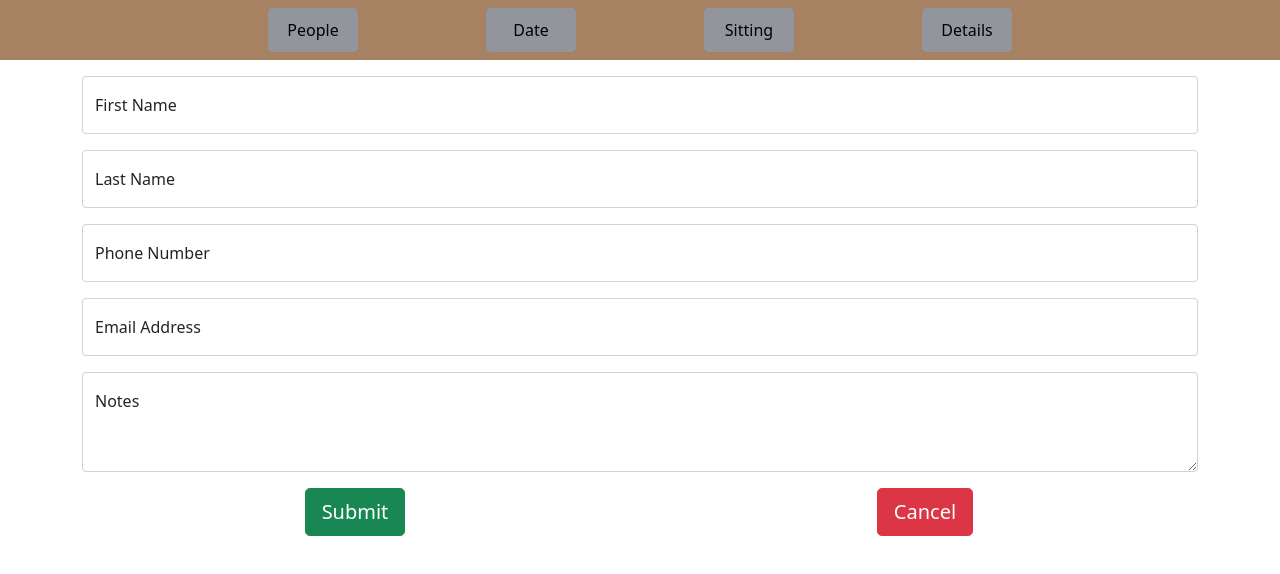
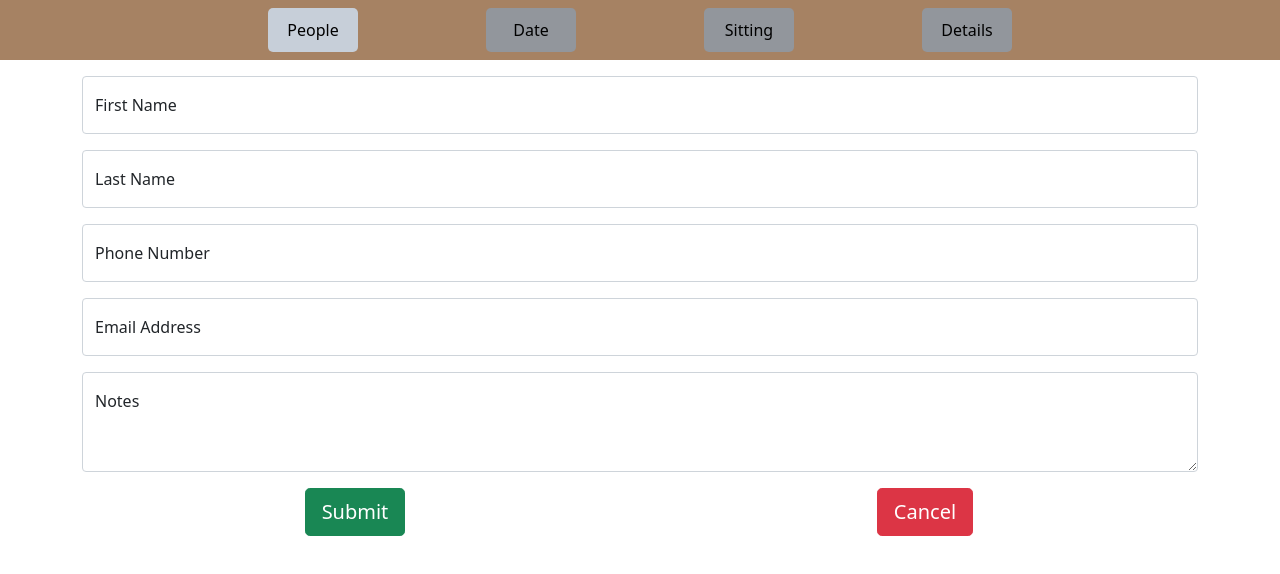
Before and after one commit to Josh8011/reservation, a React (Create React App) app: page /Details in a window 1280 px wide. Shown: the top 574 px of the page. Built offline with nearby package versions, Linux system fonts and the light colour scheme.

Commit message:
Working Nav

```diff
--- a/package.json
+++ b/package.json
@@ -7,6 +7,7 @@
     "@testing-library/react": "^13.1.1",
     "@testing-library/user-event": "^13.5.0",
     "bootstrap": "^5.1.3",
+    "moment": "^2.29.3",
     "react": "^18.1.0",
     "react-bootstrap": "^2.3.1",
     "react-dom": "^18.1.0",
--- a/src/App.js
+++ b/src/App.js
@@ -12,7 +12,7 @@ function App() {
   //information state storage and functions
   const [reservationInfo , setReservationInfo]= useState({})
   //page selection state
-  const [selected , setSelected] = useState({});
+  const [selected , setSelected] = useState();
 
   useEffect(()=>{
     (async()=>{
@@ -20,13 +20,13 @@ function App() {
     })();
     let onReloadPage = location.pathname.replace(/\//g,'')
     setSelected(onReloadPage?onReloadPage:"people");
-    //debugger;
+
   } ,[]);
 
   function loadReservationInfo(){
       //Get reservation info from session storage or create new
       let tempResInfo = Storage.getSessionItem('reservationInfo', reservationArray.reduce((obj, key) => ({ ...obj, [key]: null}), {}));
-      tempResInfo.date = tempResInfo.date? new Date(tempResInfo.date) : null
+      //tempResInfo.date = tempResInfo.date? new Date(tempResInfo.date) : null
       Storage.setSessionItem('reservationInfo', tempResInfo);
       setReservationInfo(tempResInfo);
   }
@@ -35,8 +35,13 @@ function App() {
   //checks if object contains passsed property
     if(reservationInfo.hasOwnProperty(propertyAsString)){
       let newInfo = {...reservationInfo, [propertyAsString.toLowerCase()]:newValue};
+
+      if(propertyAsString.toLowerCase()===reservationArray[1]){
+        newInfo[reservationArray[2]] = null;
+      }
       setReservationInfo(newInfo);
       Storage.setSessionItem('reservationInfo', newInfo);
+
     }
     else{
       console.log(`reservationInfo object does not contain the property '${propertyAsString}'`)
--- a/src/Components/Header.js
+++ b/src/Components/Header.js
@@ -16,11 +16,11 @@ export function Header(props) {
     return(
         <div className='Body'>
 
-            <HeaderLink selected={selected} Name={ResInfo.people? ResInfo.people: "People" } Path="people" IsFilled={ResInfo.people}/>
+            <HeaderLink selected={selected} Name={ResInfo.people? ResInfo.people: "People" } Path="people" ResInfo={ResInfo}/>
             <HeaderLink selected={selected} Name={ResInfo.date?
-                `${addPadding(ResInfo.date.getDate())}/${addPadding(ResInfo.date.getMonth()+1)}/${ResInfo.date.getFullYear()}`: 'Date'} Path="date" IsFilled={ResInfo.date}/>
-            <HeaderLink selected={selected} Name={ResInfo.sitting? ResInfo.sitting.Start :"Sitting"} Path="sitting" IsFilled={ResInfo.sitting}/>
-            <HeaderLink selected={selected} Name="Details" Path="details" IsFilled={ResInfo.details}/>
+                `${addPadding(ResInfo.date.day)}/${addPadding(ResInfo.date.month)}/${ResInfo.date.year}`: 'Date'} Path="date" ResInfo={ResInfo}/>
+            <HeaderLink selected={selected} Name={ResInfo.sitting? ResInfo.sitting.Start :"Sitting"} Path="sitting" ResInfo={ResInfo}/>
+            <HeaderLink selected={selected} Name="Details" Path="details" ResInfo={ResInfo}/>
 
         </div>
     );
--- a/src/Components/HeaderLink.js
+++ b/src/Components/HeaderLink.js
@@ -8,25 +8,31 @@ export function HeaderLink(props) {
     let navigate = useNavigate();
     let Name = props.Name;
     let Path = props.Path;
+    let ResInfo = props.ResInfo;
 
-    let IsFilled = props.IsFilled;
     let linkType = props.selected==Path? "HeaderLink-Highlighted": "HeaderLink-Link";
+
+    let keysArray = Object.keys(ResInfo);
+    let valueOfFirstNull = Object.values(ResInfo).indexOf(null);
+    let firstNull = valueOfFirstNull<0?keysArray.length:valueOfFirstNull
+    let poisitionOfKey = keysArray.indexOf(Path);
+    let isClickable = firstNull>=poisitionOfKey;
+
 
 
     return(
-        IsFilled?
+        isClickable?
         <div onClick={()=>navigate(`/${Path}`)} className={linkType}>{Name}</div>
         :<div className={"HeaderLink-Unavailable"}>{Name}</div>
     );
 }
 
-//<Link onClick={()=>SelectPage(Path)} className={linkType} to={{pathname:`/${Path}`}} >{Name}</Link>
-//
-// IsFilled?
-// <div onClick={()=>navigate(`/${Path}`)} className={linkType}>{Name}</div>
-// :<div className={}>{Name}</div>
+// let IsFilled = props.IsFilled;
+// let linkType = props.selected==Path? "HeaderLink-Highlighted": "HeaderLink-Link";
 
 
-// highlighted?
-// <div onClick={()=>navigate(`/${Path}`)} className={"HeaderLink-Link"}>{Name}</div>
-// :<div className={linkType}>{Name}</div>
+// return(
+//     IsFilled?
+//     <div onClick={()=>navigate(`/${Path}`)} className={linkType}>{Name}</div>
+//     :<div className={"HeaderLink-Unavailable"}>{Name}</div>
+// );
--- a/src/Pages/DatePage.js
+++ b/src/Pages/DatePage.js
@@ -3,6 +3,7 @@ import { DateSelectionBtn, MonthSelectBtn , DateYearContainer} from '../Componen
 import { useNavigate, useLocation} from 'react-router-dom';
 import "./Css/DatePage.css"
 import { fetchApi } from '../Services/Api'
+import * as moment from 'moment';
 
 
 
@@ -10,9 +11,9 @@ export function DatePage(props){
 
     const navigate = useNavigate();
     const location = useLocation();
-    var setSelected = props.ResFunctions.setSelected
-    var UpdateDate = props.ResFunctions.UpdateReservationInfo
-    var ResInfo = props.ResFunctions.reservationInfo
+    const setSelected = props.ResFunctions.setSelected
+    const UpdateDate = props.ResFunctions.UpdateReservationInfo
+    const ResInfo = props.ResFunctions.reservationInfo
 
 
     //How many months ahead to display
@@ -36,9 +37,6 @@ export function DatePage(props){
         })();
       setSelected(location.pathname.replace(/\//g,''))
       } ,[]);
-
-useEffect(()=>{
-},[]);
 
 
       if(availableDates)
@@ -74,7 +72,7 @@ useEffect(()=>{
                 <DateSelectionBtn
                 key={d}
                 date={d}
-                SubmitDate={() =>SubmitDate(selectedMonth.Year, selectedMonth.Month, d)}
+                SubmitDate={() =>SubmitDate(selectedMonth.Year, currentMonth, d)}
                 />
               ));
           }
@@ -82,7 +80,8 @@ useEffect(()=>{
       },[selectedMonth])
 
       function SubmitDate(Year, Month, Day){
-        let reservationDate = new Date(Year, Month, Day);
+        //let reservationDate = new Date(Year, Month, Day);
+        let reservationDate = {year: Year, month: Month, day: Day}
         //SelectPage("sitting");
         UpdateDate("date", reservationDate)
         navigate("/sitting")
--- a/src/Services/Api/sittings.js
+++ b/src/Services/Api/sittings.js
@@ -17,9 +17,7 @@ const getAvailable = async (startDate, endDate) =>
 
 const getDayTypes = async (date) =>
 {
-    let dateIso = new Date(date).toISOString();
-
-    return await fetch(`${baseUrl}/day-types/${dateIso}`)
+    return await fetch(`${baseUrl}/day-types/${date.year}/${date.month}/${date.day}`)
                     .then( response => response.json());
 };
 
```
Also changed, not shown: 2 other files (tests, documents, lock files or other folders).
